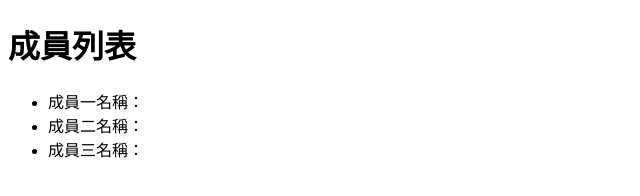
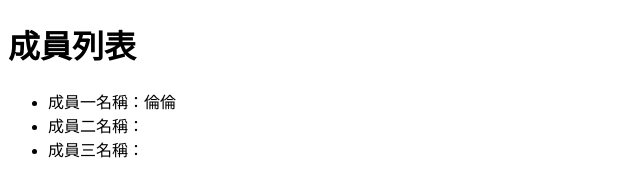
Before and after one commit to D1034422045/git-team-mission4, a plain HTML site: page index.html in a window 1280 px wide. Shown: the full height of the page, 0-640 px from the left. Drawn offline with Linux system fonts and the light colour scheme.

Commit message:
新增成員一名稱

```diff
--- a/index.html
+++ b/index.html
@@ -8,7 +8,7 @@
   <body>
     <h1>成員列表</h1>
     <ul>
-      <li>成員一名稱：</li>
+      <li>成員一名稱：倫倫</li>
       <li>成員二名稱：</li>
       <li>成員三名稱：</li>
     </ul>
```
